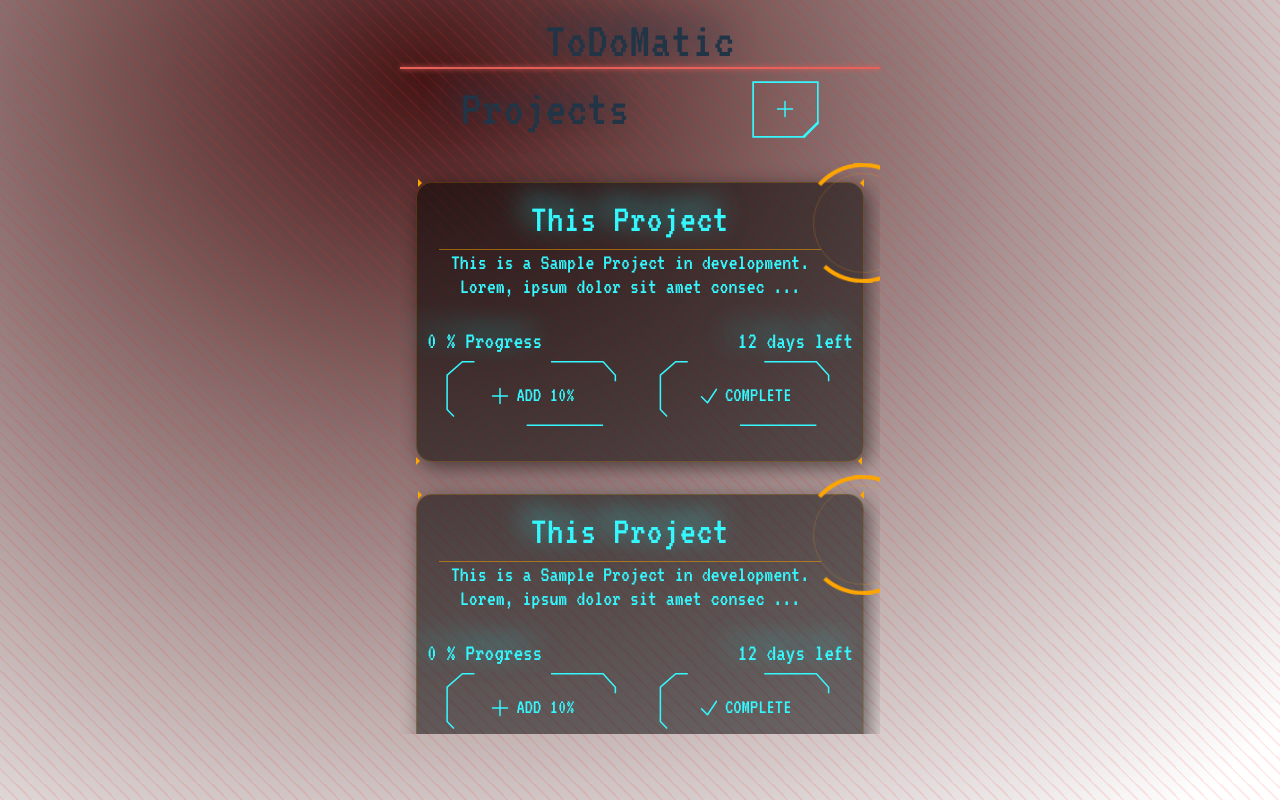
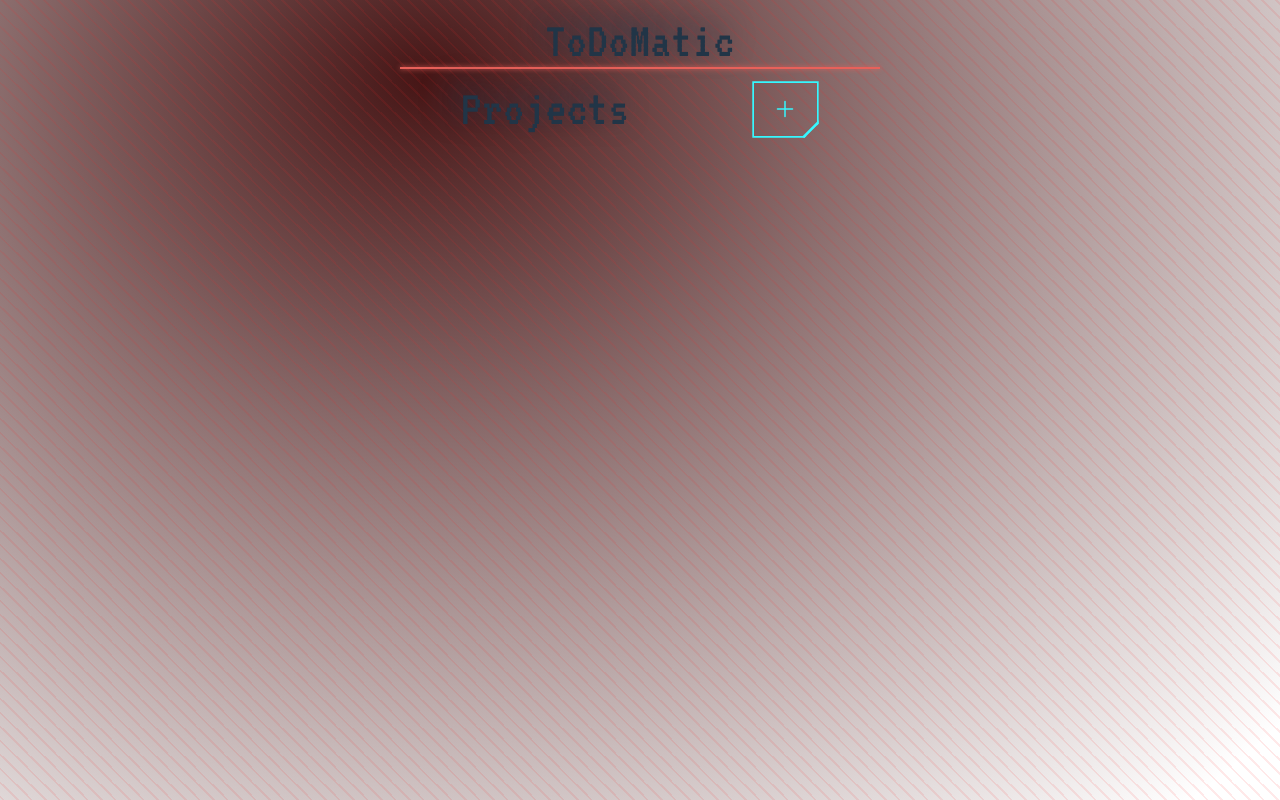
Before and after one commit to UNRIVALLEDKING/ModernTaskManager, a React (Vite) app: page / in a window 1280 px wide. Built offline with nearby package versions, Linux system fonts and the light colour scheme.

Commit message:
local storage still pending

```diff
--- a/src/App.jsx
+++ b/src/App.jsx
@@ -1,27 +1,43 @@
-import { useState } from "react";
+import { useEffect, useState } from "react";
 import "./App.css";
 import Card from "./components/card/Card";
 import Form from "./components/form/Form";
 
 function App() {
   const [form, setForm] = useState(false);
-
+  const [allProjects, setAllProjects] = useState(() => {
+    const savedData = localStorage.getItem("projects");
+    if (savedData) {
+      return JSON.parse(savedData);
+    } else {
+      return [];
+    }
+  });
   const openModal = () => {
     setForm(true);
   };
 
   const closeModal = () => {
     setForm(false);
-    console.log("clsoe");
   };
-  console.log("form", form);
+  console.log(allProjects);
+
+  useEffect(() => {
+    localStorage.getItem("projects");
+  }, []);
+
   return (
     <>
       <div className="line"></div>
       <div className="base -mx-5 sm:m-auto">
         {form ? (
           <>
-            <Form form={form} setForm={setForm} closeModal={closeModal} />
+            <Form
+              form={form}
+              setForm={setForm}
+              closeModal={closeModal}
+              allProjects={allProjects}
+            />
           </>
         ) : (
           <></>
@@ -48,11 +64,9 @@
         </div>
 
         <div className="card-container">
-          <Card />
-          <Card />
-          <Card />
-          <Card />
-          <Card />
+          {allProjects?.map((item, id) => (
+            <Card item={item} id={id} />
+          ))}
         </div>
       </div>
     </>
--- a/src/components/card/Card.jsx
+++ b/src/components/card/Card.jsx
@@ -3,7 +3,7 @@
 import AddSound from "../../assets/SoundEffects/Add_sound_effect.wav";
 import CompleteSound from "../../assets/SoundEffects/Complete_sound_effect.wav";
 
-export default function Card() {
+export default function Card({ item, id }) {
   const [progress, setProgress] = useState(0);
   const [animate, setAnimate] = useState(false);
   const [compAnimate, setCompAnimate] = useState(false);
@@ -25,8 +25,7 @@
     }
   };
 
-  var str =
-    "This is a Sample Project in development. Lorem, ipsum dolor sit amet consectetur adipisicing elit. Molestias minima voluptatem animi? Voluptate, ducimus fugiat neque dolore autem totam earum eligendi aut natus ipsum, repellat perspiciatis consequatur veritatis explicabo tempora.";
+  var str = item.desc;
   const complete = () => {
     setCompAnimate(true);
     setProgress(100);
@@ -37,12 +36,12 @@
   };
   return (
     <>
-      <div className="max-w-md m-auto my-8">
+      <div id={id} className="max-w-md m-auto my-8">
         <div className="rounded-2xl pending-card box">
           <div className="circle"></div>
 
           <div className="text-center p-3 sm:pr-8 ">
-            <h3 className="text-xl font-bold title pb-4">This Project</h3>
+            <h3 className="text-xl font-bold title pb-4">{item.title}</h3>
             <p className="min-h-[20px] paragraph">
               {str.substring(0, 75) + " ..."}
             </p>
@@ -55,7 +54,7 @@
           <div className="flex justify-between">
             <span className="progress_data">{progress} % Progress</span>
 
-            <span className="progress_data">12 days left</span>
+            <span className="progress_data">{item.deadline}</span>
           </div>
           <div>
             <div className="btn_container text-center mr-1 w-[48%]">
--- a/src/components/form/Form.jsx
+++ b/src/components/form/Form.jsx
@@ -1,45 +1,62 @@
-import React, { useState } from "react";
+import React, { useRef, useState } from "react";
 import "./form.css";
 import AddSound from "../../assets/SoundEffects/Add_sound_effect.wav";
 
-export default function Form({ form, setForm, closeModal }) {
+export default function Form({ closeModal, allProjects }) {
   const [date, setDate] = useState("text");
+  const projectRef = useRef();
+  const descRef = useRef();
+  const dateRef = useRef();
 
   let addEffect = new Audio(AddSound);
 
-  const addProject = () => {
+  const addProject = (e) => {
+    e.preventDefault();
     addEffect.play();
-    setForm(false);
+    const project = {
+      title: projectRef.current.value,
+      desc: descRef.current.value,
+      deadline: dateRef.current.value,
+      start: new Date().toDateString(),
+    };
+    console.log("all", allProjects);
+    const updatedProjects = [...allProjects, project];
+    localStorage.setItem("projects", JSON.stringify(updatedProjects));
+    closeModal();
   };
+
   return (
     <>
       <div id="myModal" className="modal" style={{ display: "block" }}>
         <div className="modal-content w-[80%] sm:w-[50%]">
-          <form>
+          <form onSubmit={addProject}>
             <input
               type="text"
               placeholder="Project Name"
               className="input-field my-2"
+              ref={projectRef}
             />
             <input
               type="text"
               placeholder="Description"
               className="input-field my-2"
+              ref={descRef}
             />
             <input
               type={date}
               onFocus={() => setDate("date")}
               placeholder="deadline"
               className="input-field my-2"
+              ref={dateRef}
             />
             <div className="flex justify-around">
               <div className="circle2">
-                <button onClick={addProject} className="form_btn">
+                <button type="submit" className="form_btn">
                   ADD
                 </button>
               </div>
               <div className="circle2">
-                <button onClick={closeModal} className="form_btn">
+                <button type="button" onClick={closeModal} className="form_btn">
                   ABORT
                 </button>
               </div>
```
